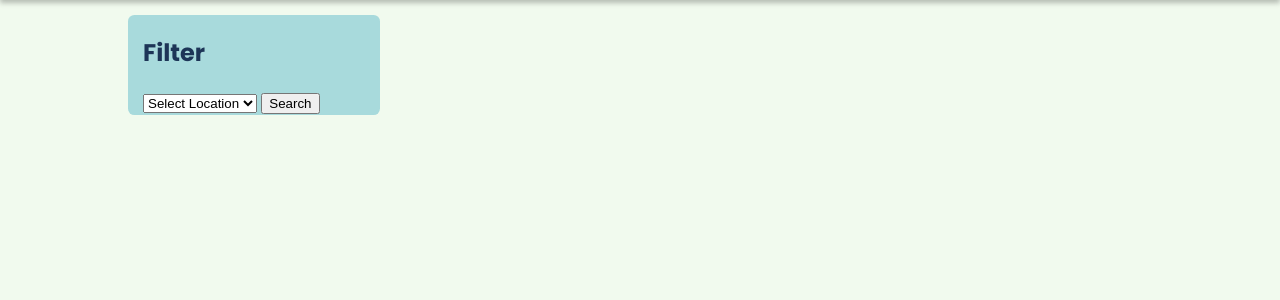
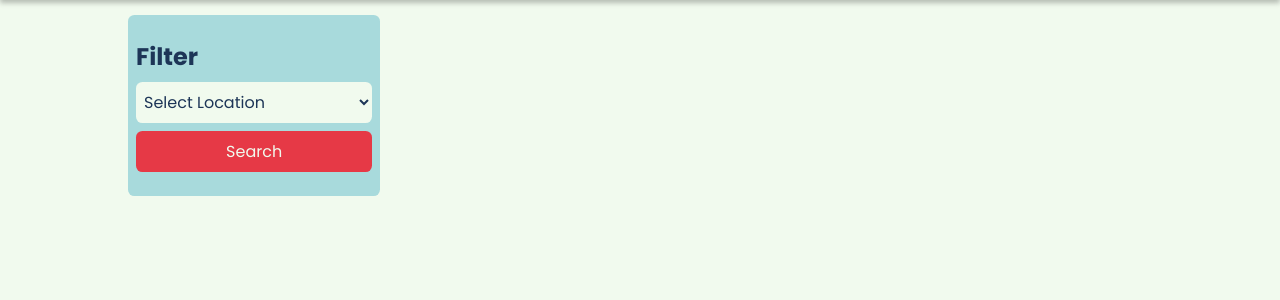
Before and after one commit to GeorgeWhittington/hotel-website, a Python web app: template hotel_website/templates/hotels/search.html in a window 1280 px wide. Shown: the part 60-360 px from the top of the page. Run offline with Jinja, Linux system fonts and the light colour scheme; the template is opened without the code that fills it, so the values that code supplies are empty.

Commit message:
Finished css for search page, implemented stub for room booking page

```diff
--- a/hotel_website/hotels.py
+++ b/hotel_website/hotels.py
@@ -115,3 +115,8 @@ def search_submit():
     }
 
     return redirect(url_for(lookup.get(referrer_path, "hotels.home")))
+
+
+@bp.route("/room")
+def room():
+    pass
--- a/hotel_website/static/css/home.css
+++ b/hotel_website/static/css/home.css
@@ -42,7 +42,8 @@
 
 .hero form input[type="submit"] {
     background-color: var(--contrast-colour);
-    color: var(--bg-colour)
+    color: var(--bg-colour);
+    cursor: pointer;
 }
 
 @media only screen and (max-width: 950px) {
--- a/hotel_website/static/css/search.css
+++ b/hotel_website/static/css/search.css
@@ -5,11 +5,152 @@
     gap: 15px;
 }
 
+/* Filters */
+
 .filter {
     background-color: var(--content-bg-colour);
-    padding: 0 15px;
+    padding: 0 0.5rem;
     border-radius: 0.4rem;
+    display: inline-block;
+    width: 100%;
 }
 
+.filter h2 {
+    display: block;
+    font-weight: 700;
+    margin: 1.5rem 0 0 0;
+    font-size: 1.5rem;
+}
+
+.filter form {
+    /* top right bottom left */
+    margin: 0.5rem 0 1.5rem 0;
+    display: grid;
+    column-gap: 0.5rem;
+    row-gap: 0.5rem;
+    grid-template-columns: 100%;
+}
+
+.filter form select,
+.filter form input[type="date"],
+.filter form input[type="number"],
+.filter form input[type="submit"] {
+    border: none;
+    font-family: inherit;
+    font-size: inherit;
+    border-radius: 0.4rem;
+    padding: 0.5rem 0.25rem;
+}
+
+.filter form select,
+.filter form input[type="date"],
+.filter form input[type="number"] {
+    background-color: var(--bg-colour);
+    color: inherit;
+}
+
+.filter form input[type="submit"] {
+    background-color: var(--contrast-colour);
+    color: var(--bg-colour);
+    cursor: pointer;
+}
+
+@media only screen and (max-width: 950px) {
+    .search-content {
+        grid-template-columns: 100%;
+    }
+
+    .filter form {
+        grid-template-columns: repeat(2, minmax(0, 1fr));
+    }
+
+    .filter form > *:nth-child(2),
+    .filter form > *:nth-child(5),
+    .filter form > *:nth-child(6) {
+        grid-column: 1 / span 2;
+    }
+}
+
+/* Results */
+
 .results {
+    display: flex;
+    flex-direction: column;
 }
+
+.hotel-room {
+    background-color: var(--content-bg-colour);
+    border-radius: 0.4rem;
+    display: flex;
+    justify-content: space-between;
+    margin-bottom: 15px;
+}
+
+.hotel-room img {
+    width: 150px;
+    height: 150px;
+    object-fit: cover;
+    border-radius: 0.4rem 0 0 0.4rem;
+}
+
+.hotel-room-inner {
+    display: flex;
+    justify-content: space-between;
+    flex-grow: 1;
+    padding: 0 0.5rem;
+}
+
+.hotel-room-info h3 {
+    font-size: 1rem;
+}
+
+.hotel-room-inner > * {
+    display: flex;
+    flex-direction: column;
+    justify-content: center;
+}
+
+.hotel-room-booking {
+    text-align: right;
+}
+
+.hotel-room-booking a {
+    border-radius: 0.4rem;
+    padding: 0.5rem 0.25rem;
+    background-color: var(--contrast-colour);
+    color: var(--bg-colour);
+    text-decoration: none;
+}
+
+@media only screen and (max-width: 650px) {
+    .hotel-room {
+        flex-direction: column;
+    }
+
+    .hotel-room img {
+        width: 100%;
+        height: 200px;
+        border-radius: 0.4rem 0.4rem 0 0;
+    }
+
+    .hotel-room-inner {
+        flex-direction: column;
+    }
+
+    .hotel-room-inner p {
+        margin: 0;
+    }
+
+    .hotel-room-button {
+        margin-block-start: 1em !important;
+        margin-block-end: 1em !important;
+    }
+
+    .hotel-room-inner > * {
+        display: initial;
+    }
+
+    .hotel-room-booking {
+        text-align: left;
+    }
+}
--- a/hotel_website/templates/hotels/search.html
+++ b/hotel_website/templates/hotels/search.html
@@ -8,6 +8,7 @@
 
 {% block content %}
 <div class="search-content">
+  <div class="filter-wrapper">
     <div class="filter">
       <h2>Filter</h2>
       <form method="POST" action="{{ url_for('hotels.search_submit') }}">
@@ -24,13 +25,21 @@
         <input type="submit" value="Search">
       </form>
     </div>
+  </div>
   <div class="results">
     {% for location, room_type in results %}
       <div class="hotel-room">
         <img src="{{ url_for('static', filename=location.image) }}" />
-        <h2>{{ location.name }}</h2>
+        <div class="hotel-room-inner">
+          <div class="hotel-room-info">
+            <h3>{{ location.name }}</h3>
             <p>{{ room_types.get(room_type.room_type) }} Room | Max Occupants: {{ room_type.max_occupants }}</p>
+          </div>
+          <div class="hotel-room-booking">
             <p>£400</p>
+            <p class="hotel-room-button"><a href="{{ url_for('hotels.room') }}">Book Now</a></p>
+          </div>
+        </div>
       </div>
     {% endfor %}
   </div>
```
Lines whose indentation alone changed are shown as unchanged.
